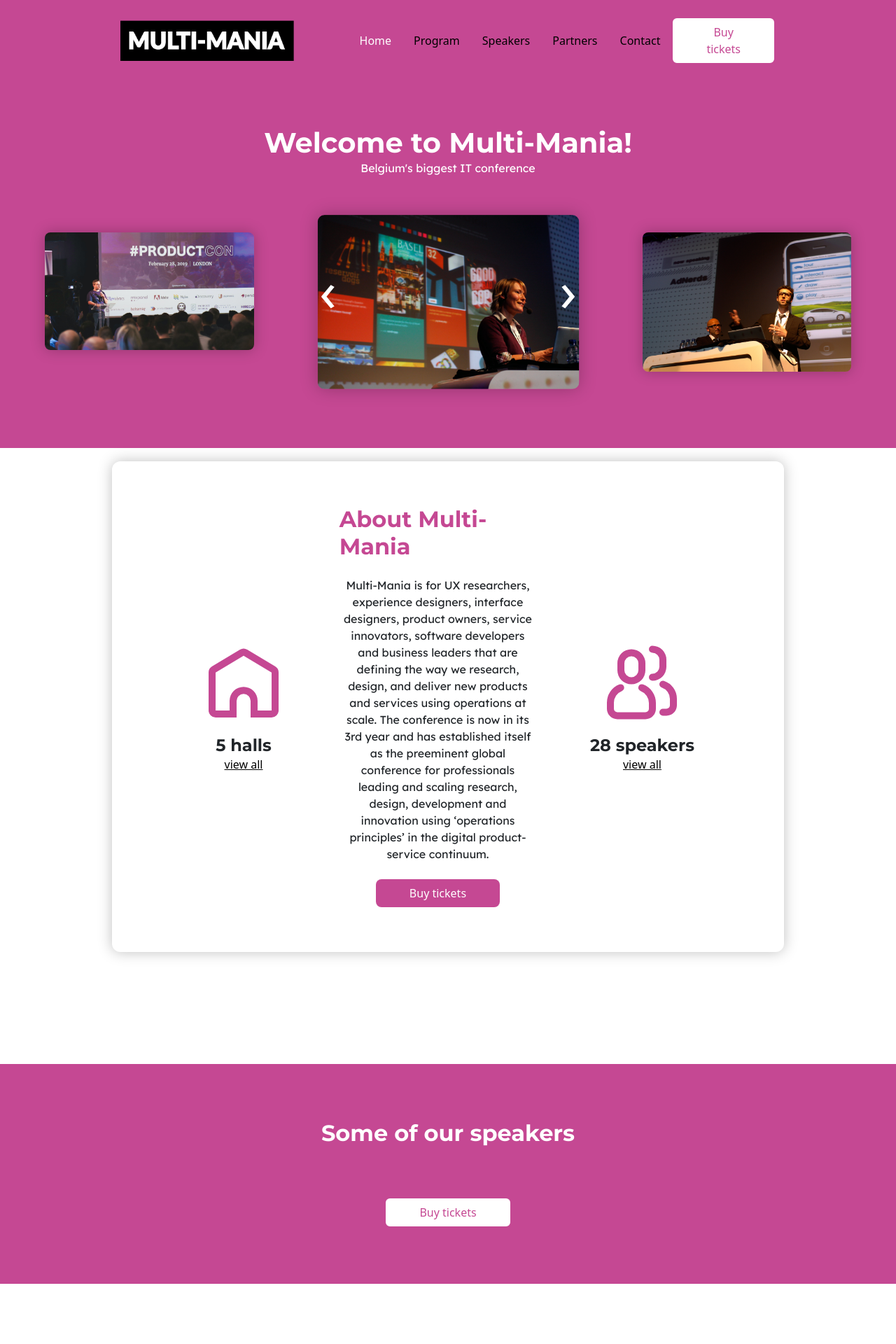
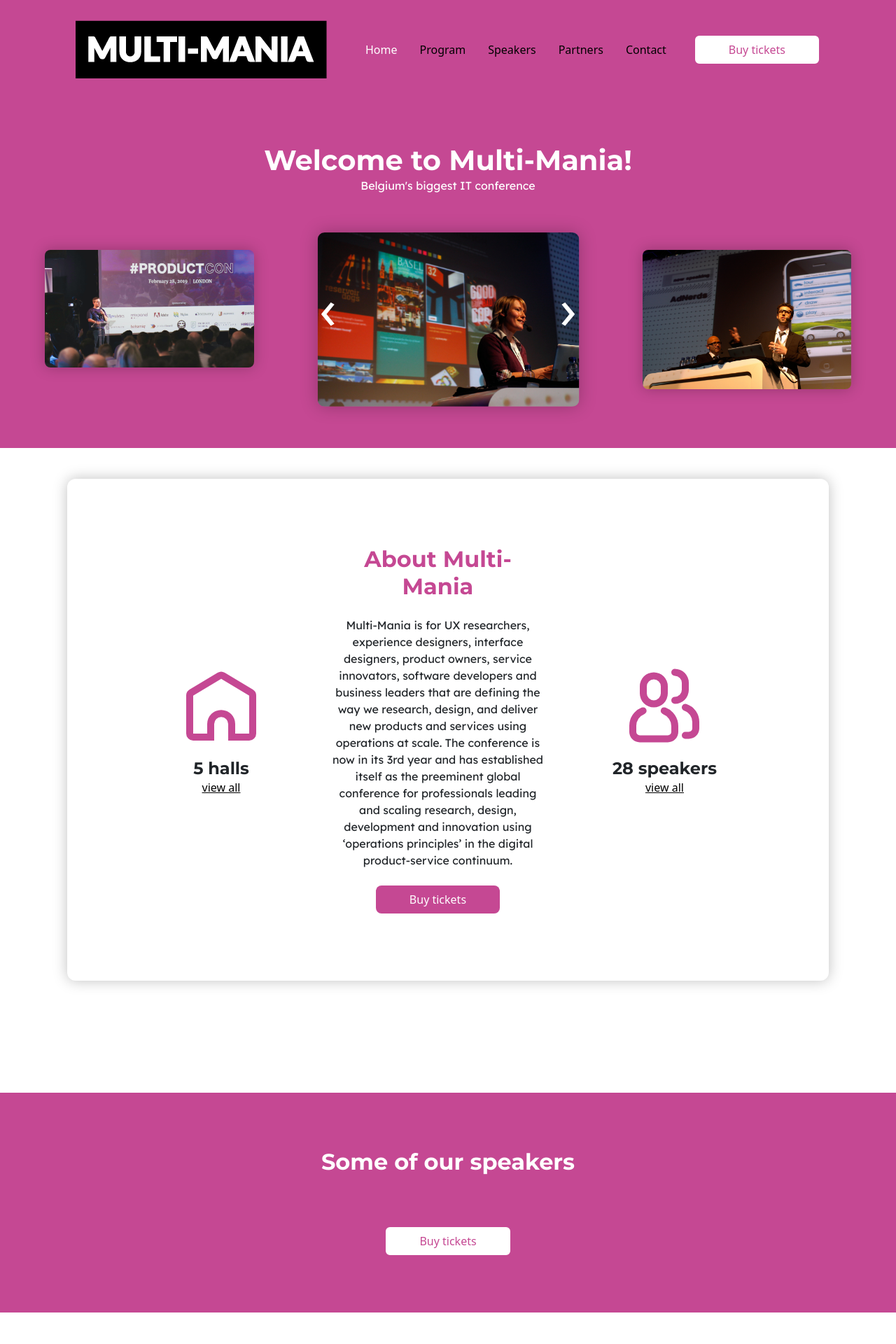
Before and after one commit to howest-MIT/project2-conference-web-focus-PiessensLander, a PHP site: page / in a window 1280 px wide. Shown: the top 1920 px of the page at 70% size. Run offline with PHP 8.4, Linux system fonts and the light colour scheme; style sheets or scripts are compiled from the project's sources; some libraries are stand-ins or nearby versions.

Commit message:
done (?)

```diff
--- a/index.php
+++ b/index.php
@@ -198,6 +198,20 @@
 				autoplayTimeout: 5000,
 				nav: true,
 				dots: false,
+				responsive: {
+					0: {
+						items: 1,
+						mergeFit: true,
+						nav: false,
+					},
+					600: {
+						items: 2,
+						mergeFit: true,
+					},
+					1000: {
+						items: 3
+					}
+				}
 			});
 		});
 	</script>
--- a/script/index.js
+++ b/script/index.js
@@ -30,22 +30,24 @@ const getSpeakers = function (response) {
 
     name = fname + " " + lname;
 
-    document.querySelector(".js-cards").innerHTML += `<div class="col-sm-12 col-md-6 col-lg-4 col-xl-3 mt-5 mb-2">
-        <div class="c-card p-4">
+    document.querySelector(".js-cards").innerHTML += `
+
+      <div class="col-sm-12 col-md-6 col-lg-4 col-xl-3 mt-5 mb-2">
+        <div class="c-card p-4 d-flex flex-column">
           <div class="c-card__header mb-3">
             <h3>${name}</h3>
           </div>
           <div class="c-card__image mb-3">
             <img src="img/${image}" alt="Speaker">
           </div>
-          <div class="c-card__description mb-3 d-flex">
-            <p>${response.data[i].bio.eng}</p>
+          <div class="c-card__description mb-3 flex-grow-1">
+            <p class="js-desciption">${truncateText(response.data[i].bio.eng,200)}</p>
           </div>
-          <div class="c-card__footer d-flex flex-wrap justify-content-between">
-            <a class="c-btn c-btn--outline js-like py-2 px-4 px-xl-5 w-auto text-center mb-3 mb-lg-0 flex-grow-1">
+          <div class="c-card__footer d-flex flex-wrap justify-content-between gap-2">
+            <a href="#" class="c-btn c-btn--outline js-addlike py-2 px-4 text-center w-auto mb-3 flex-grow-1" data-id="${response.data[i].id}">
               <i class="far fa-heart me-2"></i>Like
             </a>
-            <a href="speaker-detail.php?speakerid=${i.id}" class="c-btn c-btn--pink py-2 px-5 w-auto text-center flex-grow-1">
+            <a href="speaker-detail.php?speakerid=${response.data[i].id}" class="c-btn c-btn--pink py-2 mb-3 w-auto px-4 text-center flex-grow-1">
               More info
             </a>
           </div>
@@ -57,9 +59,14 @@ const getSpeakers = function (response) {
     //   handleData(`http://api.laprudence.be/project2/v2/sprekers/${response.id}/love`,);
     // })
   };
+}
 
-
-
+function truncateText(zin, maxLength) {
+  let truncated = zin;
+  if (zin.length > maxLength) {
+    truncated = zin.substr(0, maxLength) + '...';
+  }
+  return truncated;
 }
 
 document.addEventListener('DOMContentLoaded', function () {
--- a/scss/screen.scss
+++ b/scss/screen.scss
@@ -5,6 +5,46 @@
 $lightPink: #c54893;
 $darkPink: #95005b;
 $lightGray: #cccccc;
+
+// Small tablets and large smartphones (landscape view)
+$screen-sm-min: 576px;
+
+// Small tablets (portrait view)
+$screen-md-min: 768px;
+
+// Tablets and small desktops
+$screen-lg-min: 992px;
+
+// Large tablets and desktops
+$screen-xl-min: 1200px;
+
+// Small devices
+@mixin sm {
+	@media (min-width: #{$screen-sm-min}) {
+		@content;
+	}
+}
+
+// Medium devices
+@mixin md {
+	@media (min-width: #{$screen-md-min}) {
+		@content;
+	}
+}
+
+// Large devices
+@mixin lg {
+	@media (min-width: #{$screen-lg-min}) {
+		@content;
+	}
+}
+
+// Extra large devices
+@mixin xl {
+	@media (min-width: #{$screen-xl-min}) {
+		@content;
+	}
+}
 
 body {
 	overflow-x: hidden;
@@ -40,7 +80,7 @@ footer {
 }
 
 .container {
-	max-width: 75%;
+	max-width: 85%;
 }
 
 .bg {
@@ -116,11 +156,6 @@ footer {
 }
 
 .c-nav {
-	&__logo {
-		img {
-			max-width: 80%;
-		}
-	}
 	&__items {
 		margin: 0;
 		padding: 0;
@@ -332,15 +367,21 @@ footer {
 
 .c-intro {
 	background-color: white;
-	padding: 4rem 8rem;
 	border-radius: 12px;
 	box-shadow: 0px 0px 20px rgba(0, 0, 0, 0.25);
 	margin-bottom: 10rem;
+	display: flex;
+	flex-direction: column;
+	padding: 1rem;
+	text-align: center;
 
 	&__about {
-		max-width: 40%;
+		padding: 2rem 0;
 		h2 {
 			color: $lightPink;
+		}
+		@include lg {
+			max-width: 40%;
 		}
 	}
 	&__btn {
@@ -351,6 +392,13 @@ footer {
 		a {
 			color: black;
 		}
+	}
+	@include lg {
+		padding: 2rem 4rem;
+		flex-direction: row;
+	}
+	@include xl {
+		padding: 4rem 10rem;
 	}
 }
 
--- a/session-detail.php
+++ b/session-detail.php
@@ -84,7 +84,6 @@
       <div class="col-sm-12 col-lg-5">
         <img src="https://www.troyhunt.com/content/images/2016/12/P1220073.jpg" alt="Aral Balkan" class="c-img w-100 mb-4 js-img">
       </div>
-
     </div>
   </div>
   <footer>
@@ -98,6 +97,7 @@
   </footer>
   <script src="https://cdn.jsdelivr.net/npm/bootstrap@5.0.1/dist/js/bootstrap.bundle.min.js" integrity="sha384-gtEjrD/SeCtmISkJkNUaaKMoLD0//ElJ19smozuHV6z3Iehds+3Ulb9Bn9Plx0x4" crossorigin="anonymous"></script>
   <script src="https://cdnjs.cloudflare.com/ajax/libs/jquery/3.6.0/jquery.min.js"></script>
+
 </body>
 
 </html>
```
Also changed, not shown: script/speaker-detail.js (+22 -2 lines), script/speakers.js (+10 -5 lines), speaker-detail.php (+17 -1 lines).
